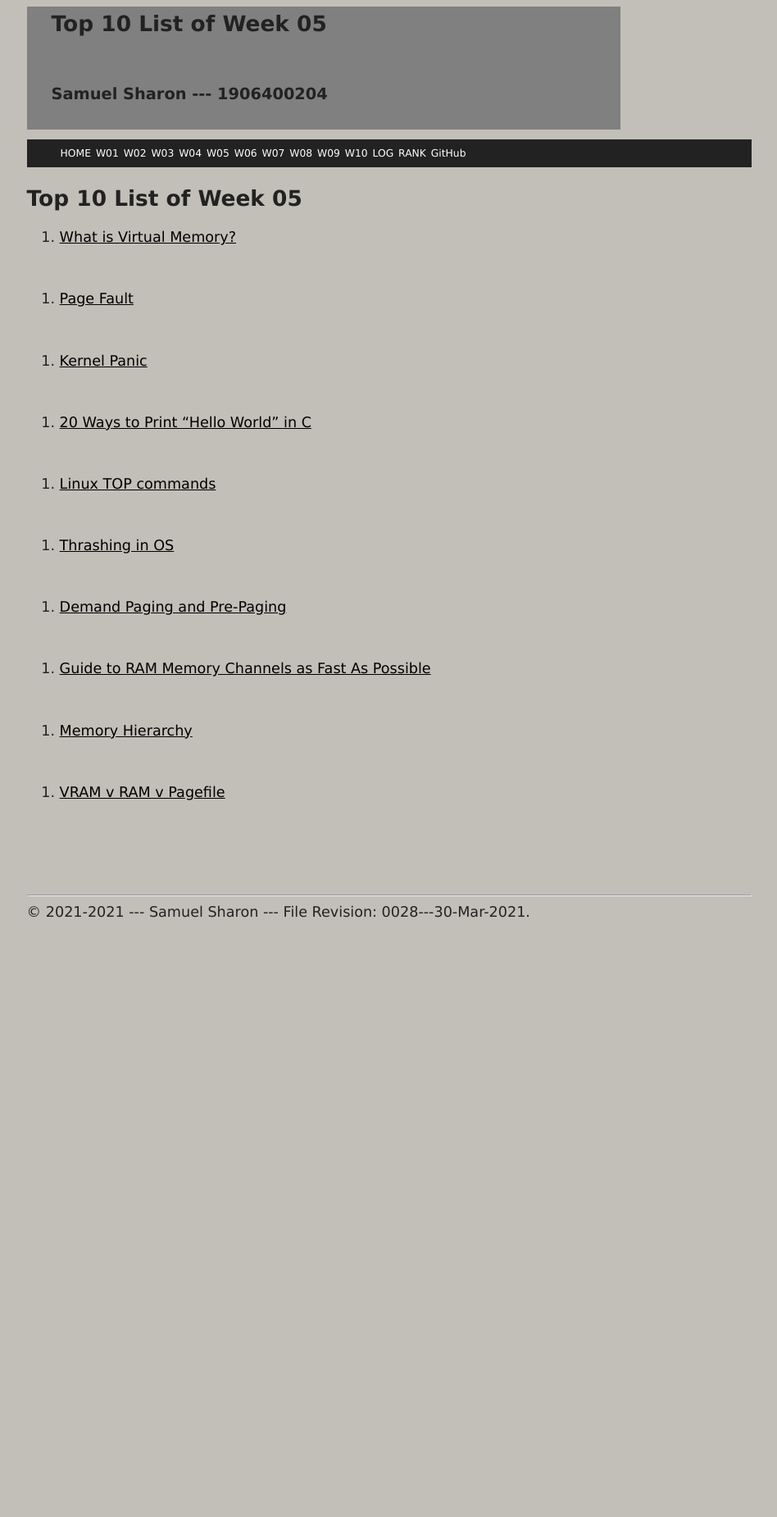
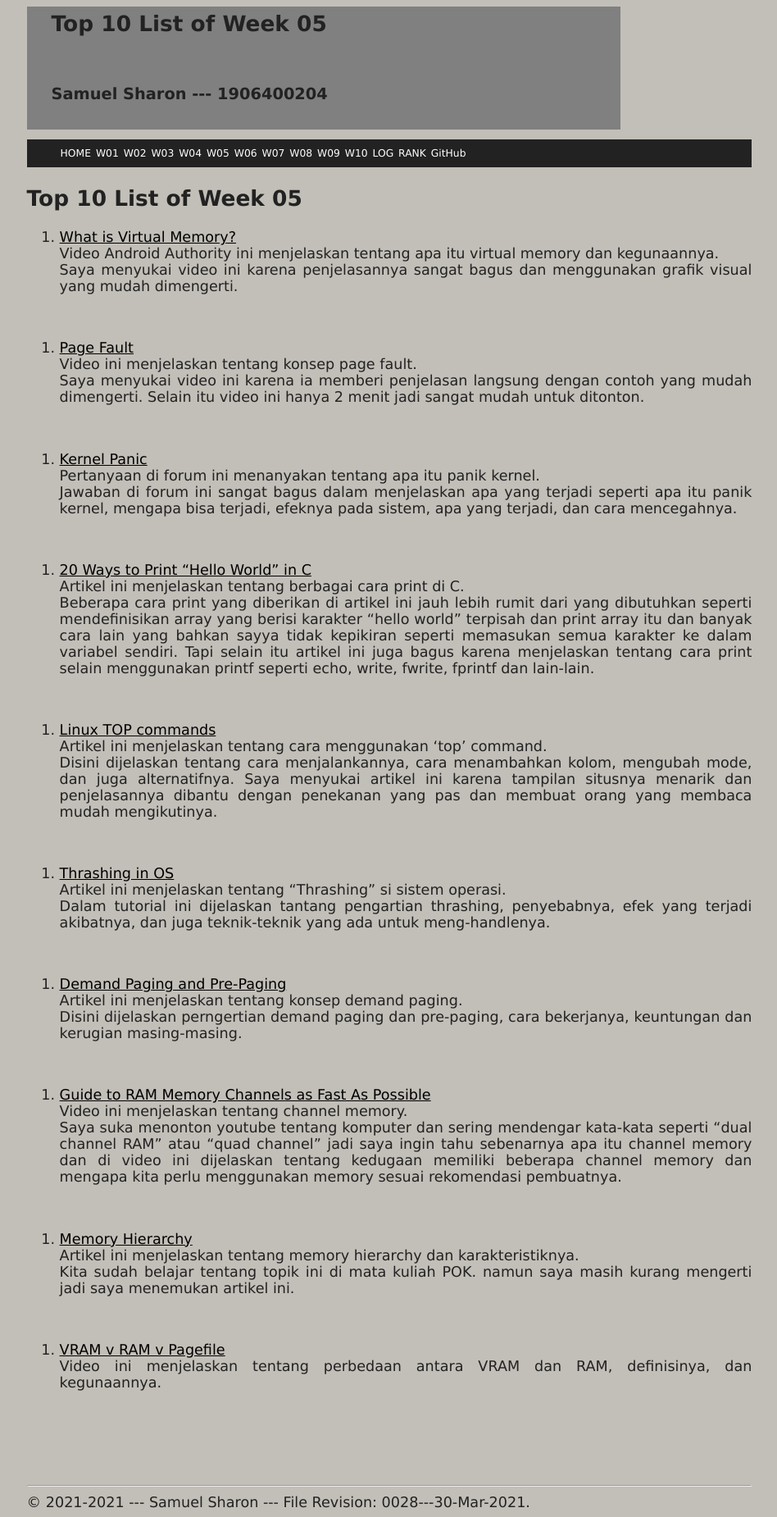
Before and after one commit to Hans-sss/os211, a Jekyll site: the page built from w05.md, in a window 1280 px wide. Shown: the whole page at 82% size, without its empty margins (165-1113 px from the left). Built offline with Jekyll 4.4.1, drawn with Linux system fonts in a browser that asks for light colours; our own code applies the rules of GitHub Pages for plain Markdown files; before the commit the page ends 1130 px from its top, so only the background shows below that.

Commit message:
OS211 Hans-sss Top 10 desc

```diff
--- a/w05.md
+++ b/w05.md
@@ -6,51 +6,65 @@ permalink: /W05/
 # Top 10 List of Week 05
 
 1. [What is Virtual Memory?](https://www.youtube.com/watch?v=2quKyPnUShQ&ab_channel=AndroidAuthority)<br>
-
+Video Android Authority ini menjelaskan tentang apa itu virtual memory dan kegunaannya.<br>
+Saya menyukai video ini karena penjelasannya sangat bagus dan menggunakan grafik visual yang mudah dimengerti.
 
 <br>
 
 2. [Page Fault](https://www.youtube.com/watch?v=uqQOIahM868&ab_channel=Udacity)<br>
-
+Video ini menjelaskan tentang konsep page fault.<br>
+Saya menyukai video ini karena ia memberi penjelasan langsung dengan contoh yang mudah dimengerti. Selain itu video ini hanya 2 menit jadi sangat mudah untuk ditonton.
 
 <br>
 
 3. [Kernel Panic](https://qastack.id/ubuntu/35722/what-is-kernel-panic)<br>
-
+Pertanyaan di forum ini menanyakan tentang apa itu panik kernel.<br>
+Jawaban di forum ini sangat bagus dalam menjelaskan apa yang terjadi seperti apa itu panik kernel, mengapa bisa terjadi, efeknya pada sistem, apa yang terjadi, dan cara mencegahnya.
 
 <br>
 
 4. [20 Ways to Print "Hello World" in C](https://www.embhack.com/20-different-ways-to-print-hello-world-in-c/)<br>
+Artikel ini menjelaskan tentang berbagai cara print di C.<br>
+Beberapa cara print yang diberikan di artikel ini jauh lebih rumit dari yang dibutuhkan seperti mendefinisikan array yang berisi karakter "hello world" terpisah dan print array itu dan banyak cara lain yang bahkan sayya tidak kepikiran seperti memasukan semua karakter ke dalam variabel sendiri. Tapi selain itu artikel ini juga bagus karena menjelaskan tentang cara print selain menggunakan printf seperti echo, write, fwrite, fprintf dan lain-lain.
 
 
 <br>
 
 5. [Linux TOP commands](https://www.lifewire.com/linux-top-command-2201163)<br>
-
+Artikel ini menjelaskan tentang cara menggunakan 'top' command.<br>
+Disini dijelaskan tentang cara menjalankannya, cara menambahkan kolom, mengubah mode, dan juga alternatifnya. Saya menyukai artikel ini karena tampilan situsnya menarik dan penjelasannya dibantu dengan penekanan yang pas dan membuat orang yang membaca mudah mengikutinya.
 
 <br>
 
 6. [Thrashing in OS](https://www.studytonight.com/operating-system/thrashing-in-operating-system)<br>
+Artikel ini menjelaskan tentang "Thrashing" si sistem operasi.<br>
+Dalam tutorial ini dijelaskan tantang pengartian thrashing, penyebabnya, efek yang terjadi akibatnya, dan juga teknik-teknik yang ada untuk meng-handlenya.
 
 
 <br>
 
 7. [Demand Paging and Pre-Paging](https://afteracademy.com/blog/what-are-demand-paging-and-pre-paging)<br>
-
+Artikel ini menjelaskan tentang konsep demand paging.<br>
+Disini dijelaskan perngertian demand paging dan pre-paging, cara bekerjanya, keuntungan dan kerugian masing-masing.
 
 <br>
 
 8. [Guide to RAM Memory Channels as Fast As Possible](https://www.youtube.com/watch?v=-D8fhsXqq4o&ab_channel=Techquickie)<br>
+Video ini menjelaskan tentang channel memory.<br>
+Saya suka menonton youtube tentang komputer dan sering mendengar kata-kata seperti "dual channel RAM" atau "quad channel" jadi saya ingin tahu sebenarnya apa itu channel memory dan di video ini dijelaskan tentang kedugaan memiliki beberapa channel memory dan mengapa kita perlu menggunakan memory sesuai rekomendasi pembuatnya.
 
 
 <br>
 
 9. [Memory Hierarchy](https://www.geeksforgeeks.org/memory-hierarchy-design-and-its-characteristics/)<br>
+Artikel ini menjelaskan tentang memory hierarchy dan karakteristiknya.<br>
+Kita sudah belajar tentang topik ini di mata kuliah POK. namun saya masih kurang mengerti jadi saya menemukan artikel ini.
 
 
 <br>
 
 10. [VRAM v RAM v Pagefile](https://www.partitionwizard.com/partitionmanager/vram-vs-ram.html)<br>
+Video ini menjelaskan tentang perbedaan antara VRAM dan RAM, definisinya, dan kegunaannya.
 
 <br>
 <br>
```
